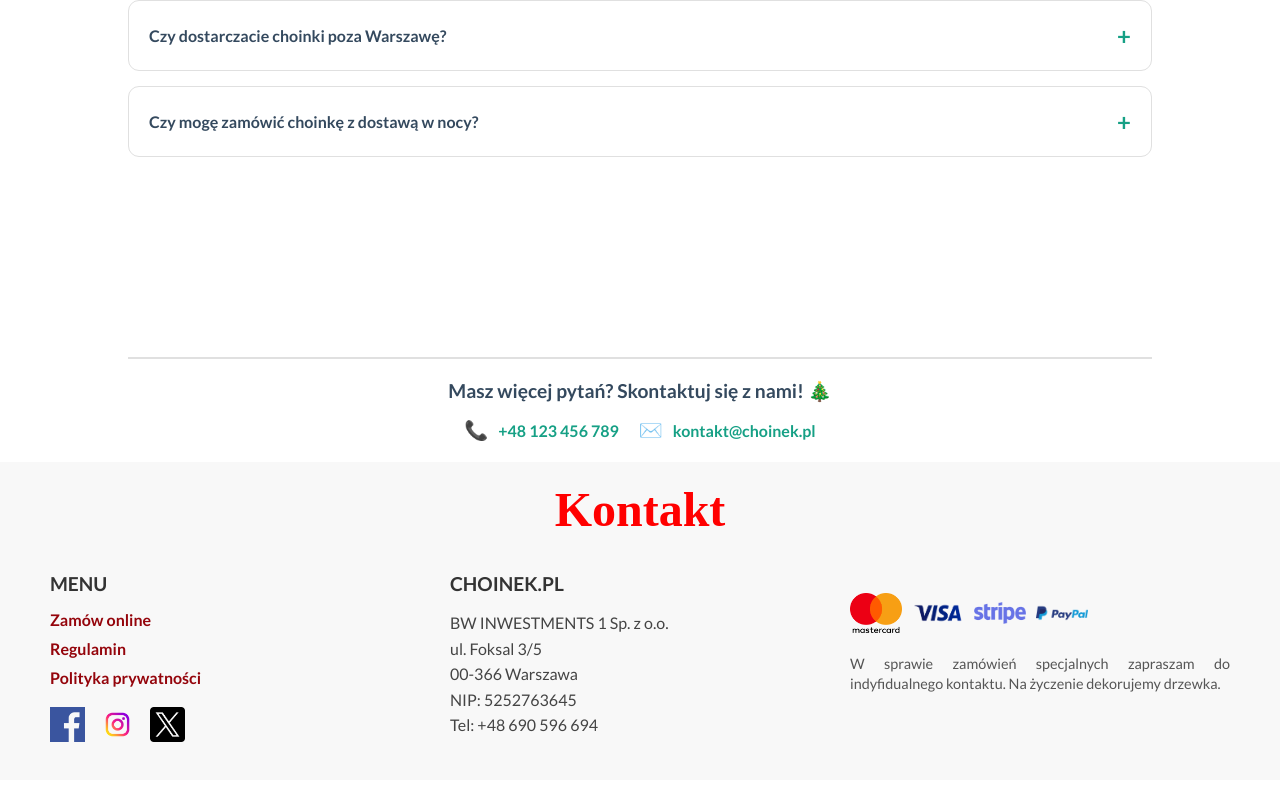
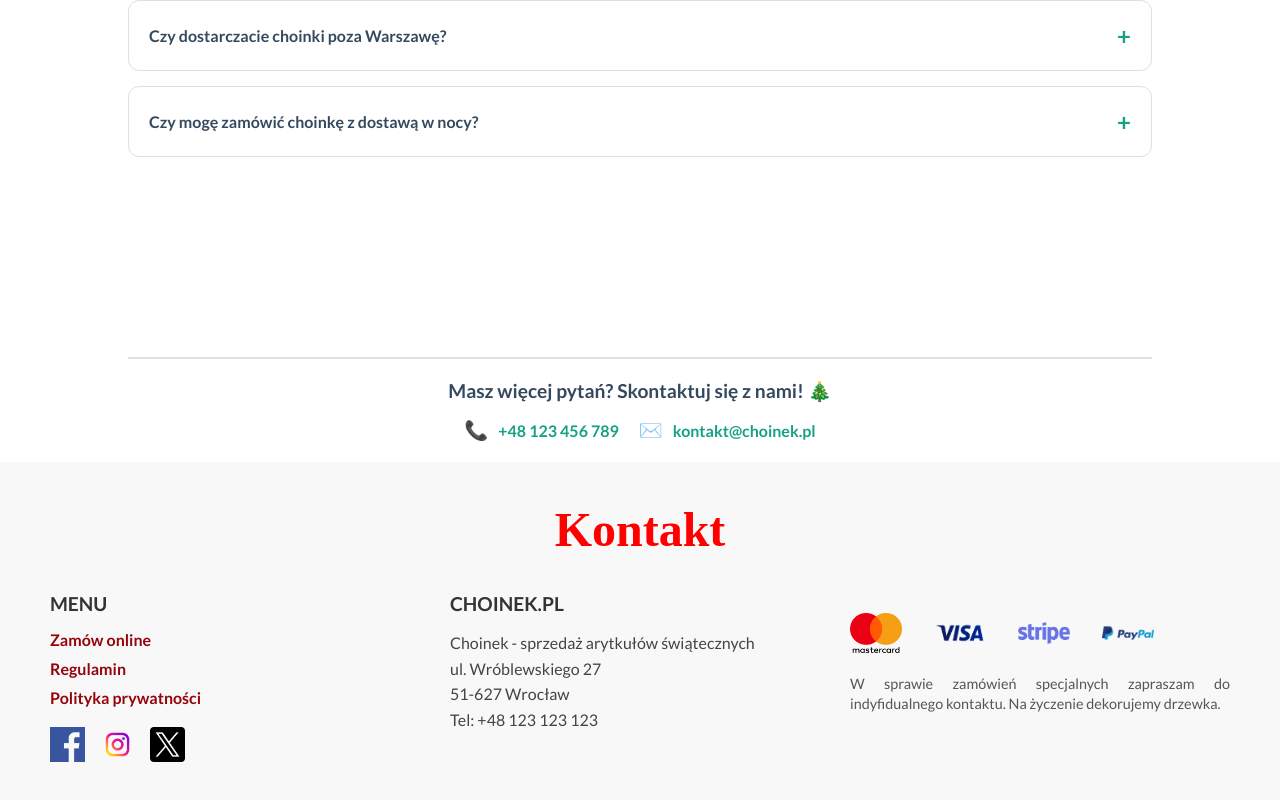
Before and after one commit to JakubStankiewicz1/Choinek, a React (Vite) app in the folder frontend/: page /faq in a window 1280 px wide. Shown: the part 812-1612 px from the top of the page. Built offline with nearby package versions, Linux system fonts and the light colour scheme; a web font is replaced by a local one.

Commit message:
Fotter component look update

```diff
--- a/frontend/src/components/Fotter/Fotter.css
+++ b/frontend/src/components/Fotter/Fotter.css
@@ -1,6 +1,6 @@
 .fotter {
     background-color: #f8f8f8;
-    padding-top: 20px;
+    padding-top: 40px;
     padding-bottom: 25px;
     font-family: Arial, sans-serif;
 }
@@ -71,9 +71,11 @@
 
 .fotterPaymentIcons {
     display: flex;
+    justify-content: space-between;
     align-items: center;
-    gap: 10px;
+    /* gap: 10px; */
     margin-top: 15px;
+    width: 80%
 }
 
 .fotterPaymentIcons img {
@@ -89,7 +91,16 @@
     text-align: justify;
 }
 
-/* Responsive styles */
+.fotterPaymentIconsEle {
+    cursor: pointer;
+    transition: transform 0.3s ease-in-out;
+}
+
+.fotterPaymentIconsEle:hover {
+    transform: scale(1.1)
+}
+
+
 @media (max-width: 768px) {
     .fotterInfoSection {
         flex-direction: column;
--- a/frontend/src/components/Fotter/Fotter.jsx
+++ b/frontend/src/components/Fotter/Fotter.jsx
@@ -41,21 +41,20 @@ const Fotter = () => {
                 <div className="fotterSection fotterMiddle">
                     <h4 className="fotterHeading">choinek.pl</h4>
                     <address>
-                        <p>BW INWESTMENTS 1 Sp. z o.o.</p>
-                        <p>ul. Foksal 3/5</p>
-                        <p>00-366 Warszawa</p>
-                        <p>NIP: 5252763645</p>
-                        <p>Tel: +48 690 596 694</p>
+                        <p>Choinek - sprzedaż arytkułów świątecznych</p>
+                        <p>ul. Wróblewskiego 27</p>
+                        <p>51-627 Wrocław</p>
+                        <p>Tel: +48 123 123 123</p>
                     </address>
                 </div>
 
                 {/* Right Section */}
                 <div className="fotterSection fotterRight">
                     <div className="fotterPaymentIcons">
-                        <img src={assets.mastercard} alt="Mastercard" />
-                        <img src={assets.visa} alt="Visa" />
-                        <img src={assets.stripe} alt="Stripe" />
-                        <img src={assets.paypal} alt="" />
+                        <img src={assets.mastercard} alt="" className="fotterPaymentIconsEle" />
+                        <img src={assets.visa} alt="" className="fotterPaymentIconsEle" />
+                        <img src={assets.stripe} alt="" className="fotterPaymentIconsEle" />
+                        <img src={assets.paypal} alt="" className="fotterPaymentIconsEle" />
                     </div>
 
                     <p className="fotterNote">
```
